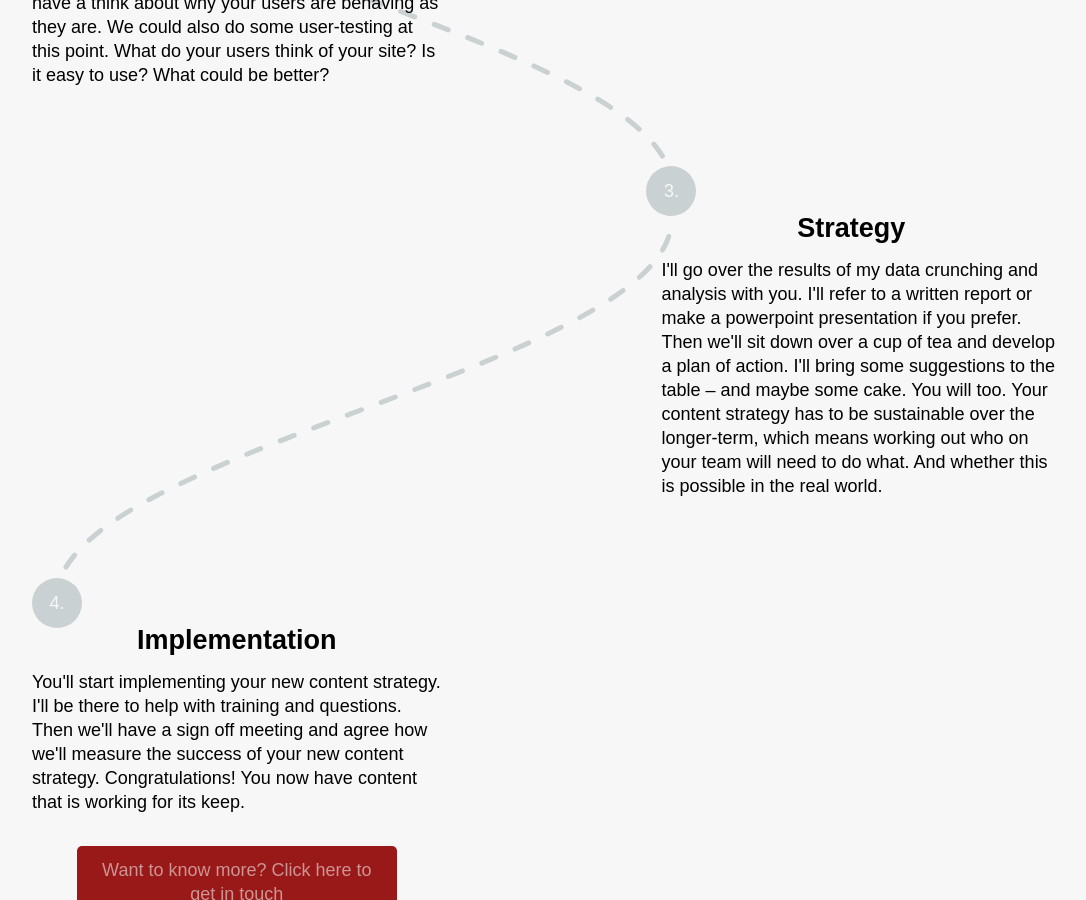
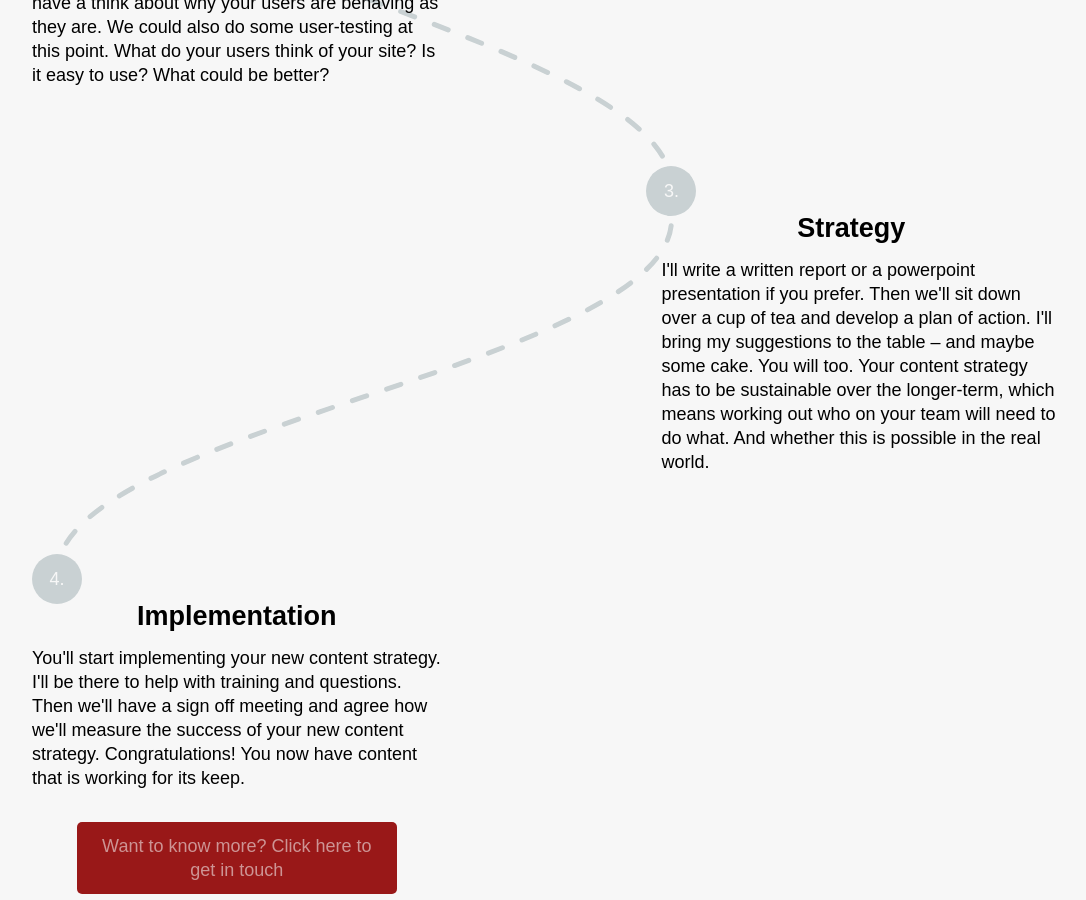
Before and after one commit to smokingpun/smokingpun.github.io, a Jekyll site: the page built from index.html, in a window 1280 px wide and 900 px high, scrolled down 1604 px. Shown: the whole window, without its empty margins (96-1182 px from the left). Built offline with Jekyll 4.4.1, drawn with Linux system fonts in a browser that asks for light colours; nearby versions of some CDN libraries; some web fonts are replaced; Markdown is read by kramdown in place of the engine named in the settings.

Commit message:
editing changes

```diff
--- a/_layouts/homepage.html
+++ b/_layouts/homepage.html
@@ -73,7 +73,7 @@
       <article>
         <figure id="bullet-3" class="journey-bullet _jsPlumb_endpoint_anchor_">3.</figure>
         <h2>Strategy</h2>
-        <p>I'll go over the results of my data crunching and analysis with you. I'll refer to a written report or make a powerpoint presentation if you prefer. Then we'll sit down over a cup of tea and develop a plan of action. I'll bring some suggestions to the table – and maybe some cake. You will too. Your content strategy has to be sustainable over the longer-term, which means working out who on your team will need to do what. And whether this is possible in the real world.</p>
+        <p>I'll write a written report or a powerpoint presentation if you prefer. Then we'll sit down over a cup of tea and develop a plan of action. I'll bring my suggestions to the table – and maybe some cake. You will too. Your content strategy has to be sustainable over the longer-term, which means working out who on your team will need to do what. And whether this is possible in the real world.</p>
       </article>
      </section>
      <section class="journey_implementation">
```
